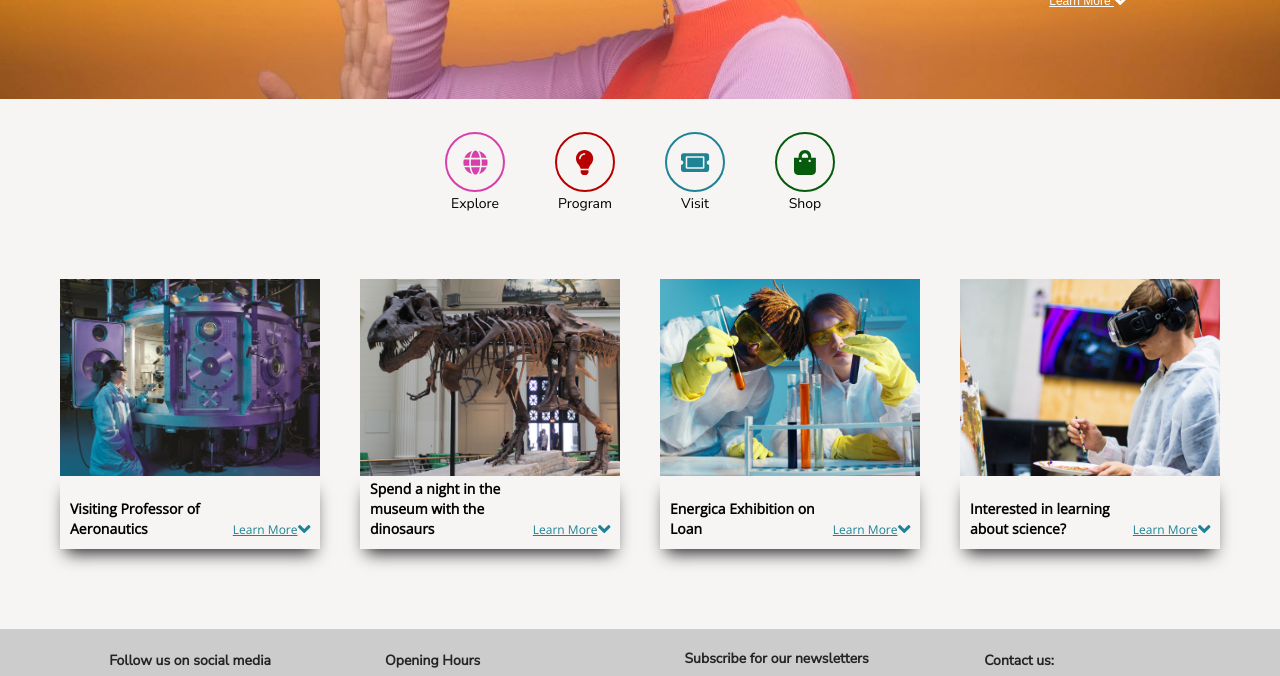
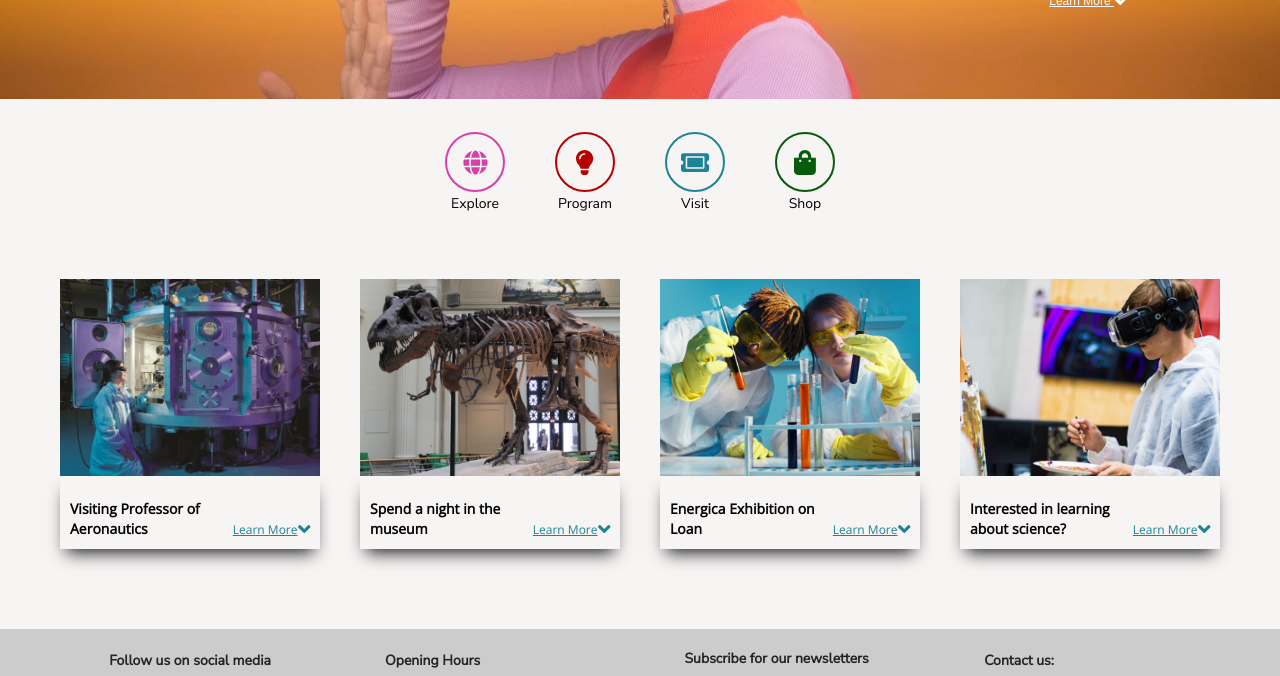
Before and after one commit to johannranudd/SP-Johann-Ranudd-0.1, a plain HTML site: page index.html in a window 1280 px wide. Shown: the part 421-1097 px from the top of the page. Drawn offline with nearby package versions, Linux system fonts and the light colour scheme; a web font is replaced by a local one.

Commit message:
Update index.html

```diff
--- a/index.html
+++ b/index.html
@@ -119,7 +119,7 @@
       <figure>
         <div class="image-wrapper-2"></div>
         <figcaption>
-          <p>Spend a night in the museum with the dinosaurs</p>
+          <p>Spend a night in the museum</p>
           <a href="#">Learn More<i class="fas fa-angle-down"></i></a>
         </figcaption>
       </figure>
```
